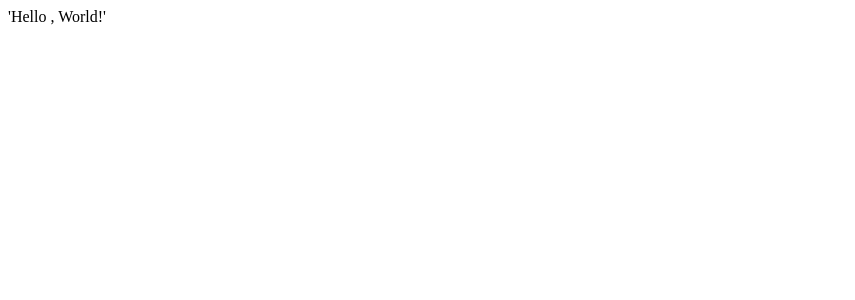
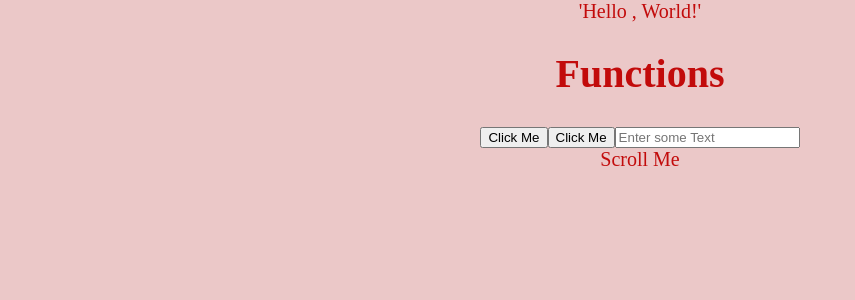
Before and after one commit to Ritik-0102/Code-Vault, a React (Vite) app in the folder React.js/: page / in a window 1280 px wide. Shown: the top 300 px of the page, without its empty margins (0-855 px from the left). Built offline with nearby package versions, Linux system fonts and the light colour scheme.

Commit message:
Hooks in React

```diff
--- a/React.js/src/App.jsx
+++ b/React.js/src/App.jsx
@@ -1,10 +1,13 @@
 import React from 'react'
+import Functions from './Functions'
 
 const App = () => {
   return (
     <div>
       'Hello , World!'
+      <Functions />
     </div>
+
   )
 }
 
--- /dev/null
+++ b/React.js/src/Functions.jsx
@@ -0,0 +1,44 @@
+import React from 'react'
+
+const App = () => {
+
+  function btnClick() {
+    console.log('Button clicked');
+  }
+
+  function mouseEnter(){
+    console.log('Mouse entered');
+  }
+
+  function inputChanging(val){
+    console.log(val);
+  }
+
+  function onScroll(elem){
+    console.log(elem.target.scrollTop);
+  }
+
+  return (
+    <div>
+      <h1> Functions </h1>
+
+      <button onClick={btnClick} onMouseEnter={mouseEnter}>Click Me</button>
+
+      <button onClick={() => {
+        console.log('Button clicked with arrow function')
+      }}>Click Me</button>
+
+      <input type="text" onChange={function(elem){
+        inputChanging(elem.target.value);
+      }}  placeholder='Enter some Text'/>
+
+      <div onScroll={onScroll}>
+        Scroll Me
+      </div>
+
+
+    </div>
+  )
+}
+
+export default App
--- a/React.js/src/index.css
+++ b/React.js/src/index.css
@@ -0,0 +1,8 @@
+body {
+    margin: 0;
+    padding: 0;
+    background-color: #ebc8c8;
+    color: #c20b0b;
+    font-size: 20px;
+    text-align: center;
+}
```
Also changed, not shown: React.js/06-Functions.jsx (deleted, +0 -22 lines), React.js/src/UseState.jsx (added, +23 -0 lines), React.js/src/Components.jsx (renamed from React.js/03-Components.jsx), 1 other file (tests, documents, lock files or other folders).
